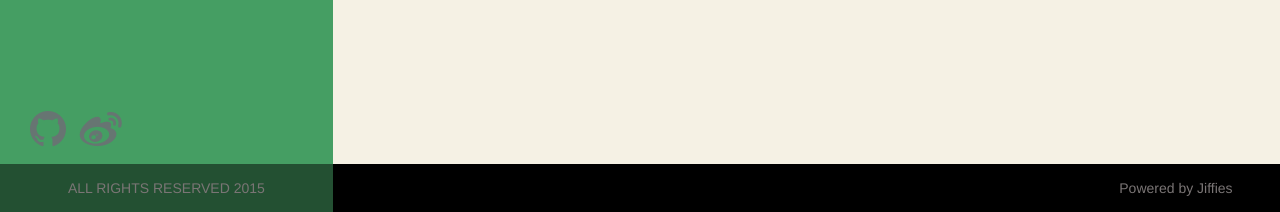
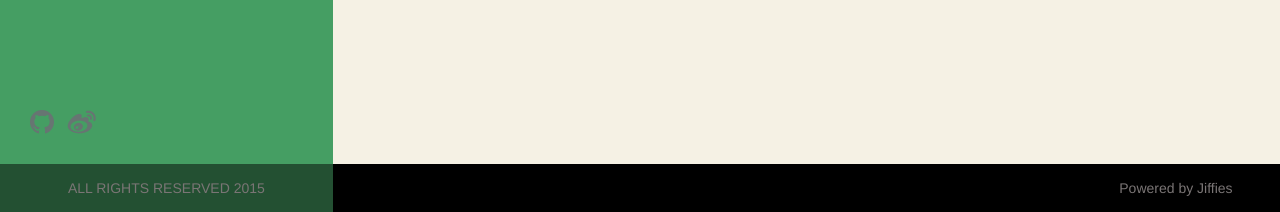
Before and after one commit to jiffies/jblog, a Python web app: template templates/about.html in a window 1280 px wide. Shown: the part 588-800 px from the top of the page. Run offline with Jinja, Linux system fonts and the light colour scheme; the template is opened without the code that fills it, so the values that code supplies are empty.

Commit message:
icon fa-2x

```diff
--- a/templates/base.html
+++ b/templates/base.html
@@ -42,8 +42,8 @@
         </aside>
         <footer id="footer">
             <ul id="social-icons">
-                <li><a target="_blank" href="https://github.com/jiffies"><i class="fa fa-github fa-3x"></i></a></li>
-                <li><a target="_blank" href="http://weibo.com/2068794623"><i class="fa fa-weibo fa-3x"></i></a></li>
+                <li><a target="_blank" href="https://github.com/jiffies"><i class="fa fa-github fa-2x"></i></a></li>
+                <li><a target="_blank" href="http://weibo.com/2068794623"><i class="fa fa-weibo fa-2x"></i></a></li>
                 <!--<li><a target="_blank" href=""><img src="/static/img/mail.png"></img></a></li>-->
             </ul>
                 <div id="fleft">
```
